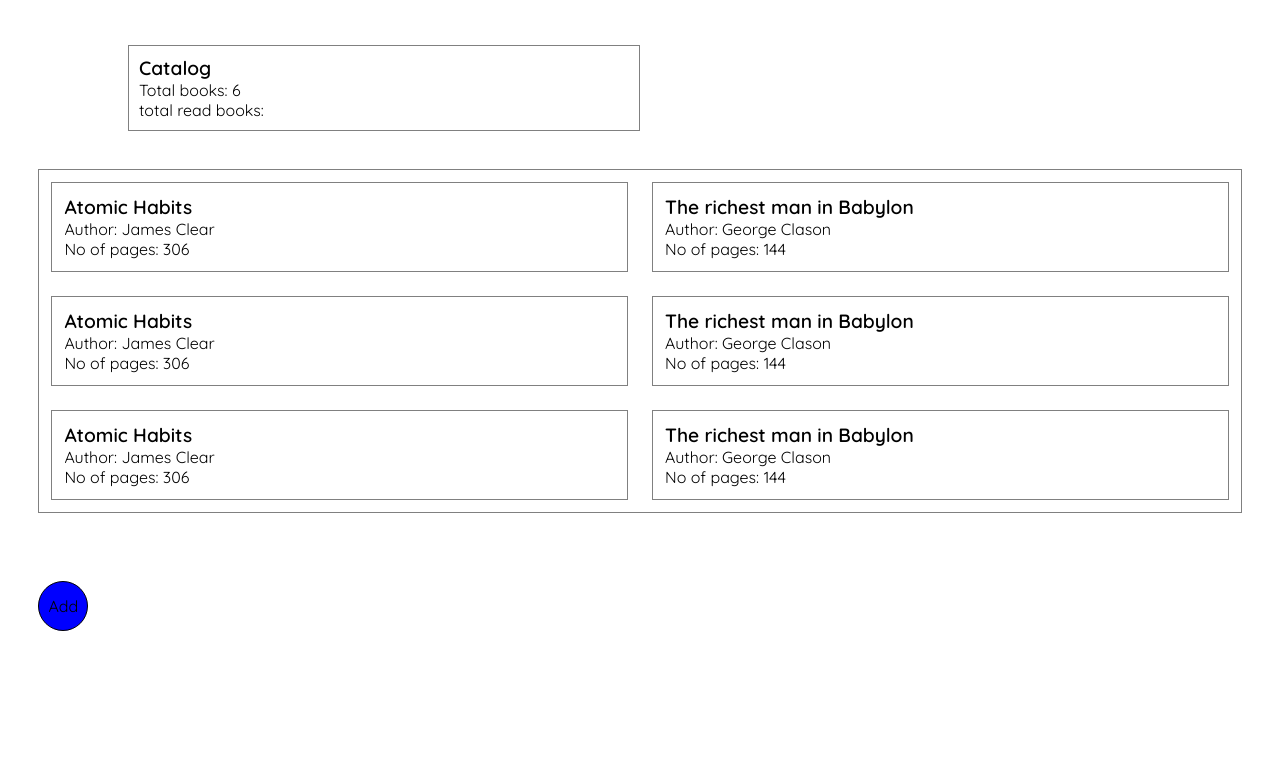
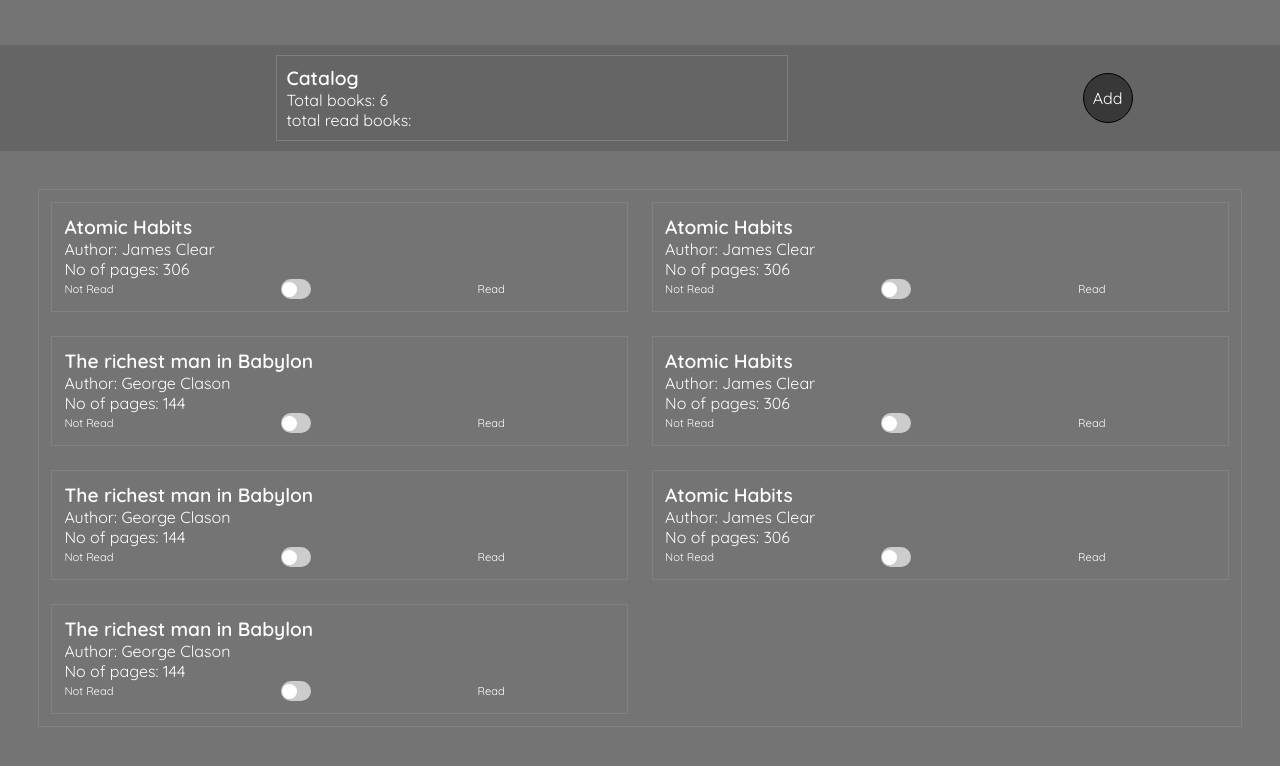
Before and after one commit to bikash3024/Library, a plain HTML site: page index.html in a window 1280 px wide. Shown: the part 131-897 px from the top of the page. Before the commit the page ends 800 px from the top, so only its background shows below. Drawn offline with Linux system fonts and the light colour scheme.

Commit message:
Added toggle and changed theme

```diff
--- a/book.js
+++ b/book.js
@@ -36,34 +36,72 @@ myLibrary.push(book4);
 myLibrary.push(book5);
 myLibrary.push(book6);
 
+function createReadOrNotContainer(currentNoBooks) {
+
+    let container = document.createElement("div");
+    container.classList.add("readOrNotContainer");
+    container.dataset.index = currentNoBooks;
+    let notReadSpan = document.createElement("span");
+    notReadSpan.textContent = "Not Read";
+    let readSpan = document.createElement("span");
+    readSpan.textContent = "Read";
+    let label = document.createElement("label");
+    label.classList.add("switch");
+    let input = document.createElement("input");
+    input.setAttribute("type", "checkbox");
+    input.dataset.index = currentNoBooks;
+    let roundSlider = document.createElement("div");
+    roundSlider.classList.add("slider", "round");
+
+    label.appendChild(input);
+    label.appendChild(roundSlider);
+
+    container.appendChild(notReadSpan);
+    container.appendChild(label);
+    container.appendChild(readSpan);
+
+    return container;
+
+}
+
+function createBookCard(book, currentNoBooks) {
+
+    let bookCard = document.createElement("div");
+    bookCard.classList.add("card");
+    let titleBook = document.createElement('h3');
+    titleBook.textContent = book.title;
+    let authorBook = document.createElement('p');
+    authorBook.textContent = `Author: ${book.author}`;
+    let pagesBook = document.createElement('p');
+    pagesBook.textContent = `No of pages: ${book.noOfPages}`;
+
+    bookCard.appendChild(titleBook);
+    bookCard.appendChild(authorBook);
+    bookCard.appendChild(pagesBook);
+    bookCard.dataset.index = currentNoBooks;
+    let readOrNotContainer = createReadOrNotContainer(currentNoBooks);
+    bookCard.appendChild(readOrNotContainer);
+
+    return bookCard;
+
+}
+
 
 function refreshBooks() {
 
     for (let i = currentNoBooks; i < myLibrary.length; i++) {
 
-        let bookdiv = document.createElement("div");
-        bookdiv.classList.add("card");
-        let titleBook = document.createElement('h3');
-        titleBook.textContent = myLibrary[i].title;
-        let authorBook = document.createElement('p');
-        authorBook.textContent = `Author: ${myLibrary[i].author}`;
-        let pagesBook = document.createElement('p');
-        pagesBook.textContent = `No of pages: ${myLibrary[i].noOfPages}`;
+        let bookCard = createBookCard(myLibrary[i], currentNoBooks);
 
-        bookdiv.appendChild(titleBook);
-        bookdiv.appendChild(authorBook);
-        bookdiv.appendChild(pagesBook);
-        bookdiv.dataset.index = currentNoBooks;
-
-        booksContainerDiv.appendChild(bookdiv);
+        booksContainerDiv.appendChild(bookCard);
 
         currentNoBooks++;
     }
 
-    const allBookCards = Array.from(document.querySelectorAll(".card"));
-    allBookCards.forEach((e) => {
-        console.log(e);
-    })
+    // const allBookCards = Array.from(document.querySelectorAll(".card"));
+    // allBookCards.forEach((e) => {
+    //     e.addEventListener("click", )
+    // })
 
     totalBooks.textContent = "Total books: " + myLibrary.length;
 }
@@ -120,8 +158,3 @@ titleInput.addEventListener("keyup", validateForm);
 authorInput.addEventListener("keyup", validateForm);
 noOfPagesInput.addEventListener("keyup", validateForm);
 readOrNotInput.addEventListener("change", validateForm);
-
-const allBookCards = Array.from(document.querySelectorAll(".card"));
-allBookCards.forEach((e) => {
-    console.log(e);
-})
--- a/index.html
+++ b/index.html
@@ -12,14 +12,33 @@
         <p>Part of the odinproject</p>
         <p>created by @bikash3024</p>
     </header>
-    <div id="catalog-container">
-        <h3>Catalog</h3>
-        <div>
-            <p id="totalBooks">Total books: </p>
-            <p id="totalReadBooks">total read books: </p>
+    <div id="banner">
+        <div id="catalog-container">
+            <h3>Catalog</h3>
+            <div>
+                <p id="totalBooks">Total books: </p>
+                <p id="totalReadBooks">total read books: </p>
+            </div>
         </div>
+        <footer class="cursorPointer" id="add-book">
+            <p>Add</p>
+        </footer>
     </div>
     <div id="books-container">
+        <div class="card" data-index="25">
+            <h3>Atomic Habits</h3>
+            <p>Author: James Clear</p>
+            <p>No of pages: 306</p>
+            <div class="readOrNotContainer">
+                <span>Not Read</span>
+                <label class="switch">
+                   <input type="checkbox">
+                   <div class="slider round">
+                   </div>
+               </label>
+                <span>Read</span>
+            </div>
+        </div>
 
     </div>
     <div class="form-container displayNone">
@@ -49,9 +68,7 @@
         </div>
 
     </div>
-    <footer class="cursorPointer" id="add-book">
-        <p>Add</p>
-    </footer>
+
     <script src="book.js"></script>
 </body>
 
--- a/styles.css
+++ b/styles.css
@@ -20,6 +20,11 @@ html {
     box-sizing: border-box;
     padding: 0;
     margin: 0;
+}
+
+body {
+    background-color: rgb(116, 116, 116);
+    color: #fff;
 }
 
 h2 {
@@ -47,18 +52,16 @@ header {
 
 #add-book {
     font-size: 2rem;
-    position: absolute;
     border-radius: 50%;
-    background-color: blue;
+    background-color: #383838;
     height: 50px;
     width: 50px;
-    margin: 0 0 3% 3%;
-    bottom: 0px;
-    color: #000;
+    color: #fff;
     display: flex;
     align-items: center;
     justify-content: center;
     border: 1px solid #000;
+    align-self: center;
 }
 
 #catalog-container {
@@ -81,6 +84,8 @@ header {
     margin: 2%;
     padding: 2%;
     border: 1px solid gray;
+    display: flex;
+    flex-direction: column;
 }
 
 label {
@@ -92,7 +97,8 @@ label {
     padding: 0 0 0 10px;
     width: 70%;
     height: 75%;
-    background-color: #fff;
+    background-color: rgb(112, 112, 112);
+    color: #fff;
     display: flex;
     flex-direction: column;
     justify-content: space-evenly;
@@ -109,6 +115,7 @@ label {
 .form-container {
     display: flex;
     position: fixed;
+    color: #000;
     top: 0;
     width: 100%;
     height: 100%;
@@ -134,3 +141,85 @@ select {
 button:disabled {
     border: 1px solid gray;
 }
+
+
+/* THis part for toggle button */
+
+.switch {
+    position: relative;
+    display: inline-block;
+    width: 30px;
+    height: 20px;
+}
+
+.switch input {
+    opacity: 0;
+    width: 0;
+    height: 0;
+}
+
+.slider {
+    position: absolute;
+    cursor: pointer;
+    top: 0;
+    left: 0;
+    right: 0;
+    bottom: 0;
+    background-color: #ccc;
+    -webkit-transition: .4s;
+    transition: .4s;
+}
+
+.slider:before {
+    position: absolute;
+    content: "";
+    height: 15px;
+    width: 15px;
+    left: 1px;
+    bottom: 2.5px;
+    background-color: white;
+    -webkit-transition: .4s;
+    transition: .4s;
+}
+
+input:checked+.slider {
+    background-color: #000;
+}
+
+input:checked+.slider:before {
+    -webkit-transform: translateX(13px);
+    -ms-transform: translateX(13px);
+    transform: translateX(13px);
+}
+
+
+/* Rounded sliders */
+
+.slider.round {
+    border-radius: 34px;
+}
+
+.slider.round:before {
+    border-radius: 50%;
+}
+
+.readOrNotContainer {
+    display: flex;
+    align-items: center;
+    justify-content: space-between;
+    width: 80%;
+    margin: auto 0 0 0;
+}
+
+span {
+    font-size: 0.7rem;
+}
+
+
+/* readOrNot toggle stylings ends here */
+
+#banner {
+    display: flex;
+    justify-content: space-around;
+    background-color: #656565;
+}
```
